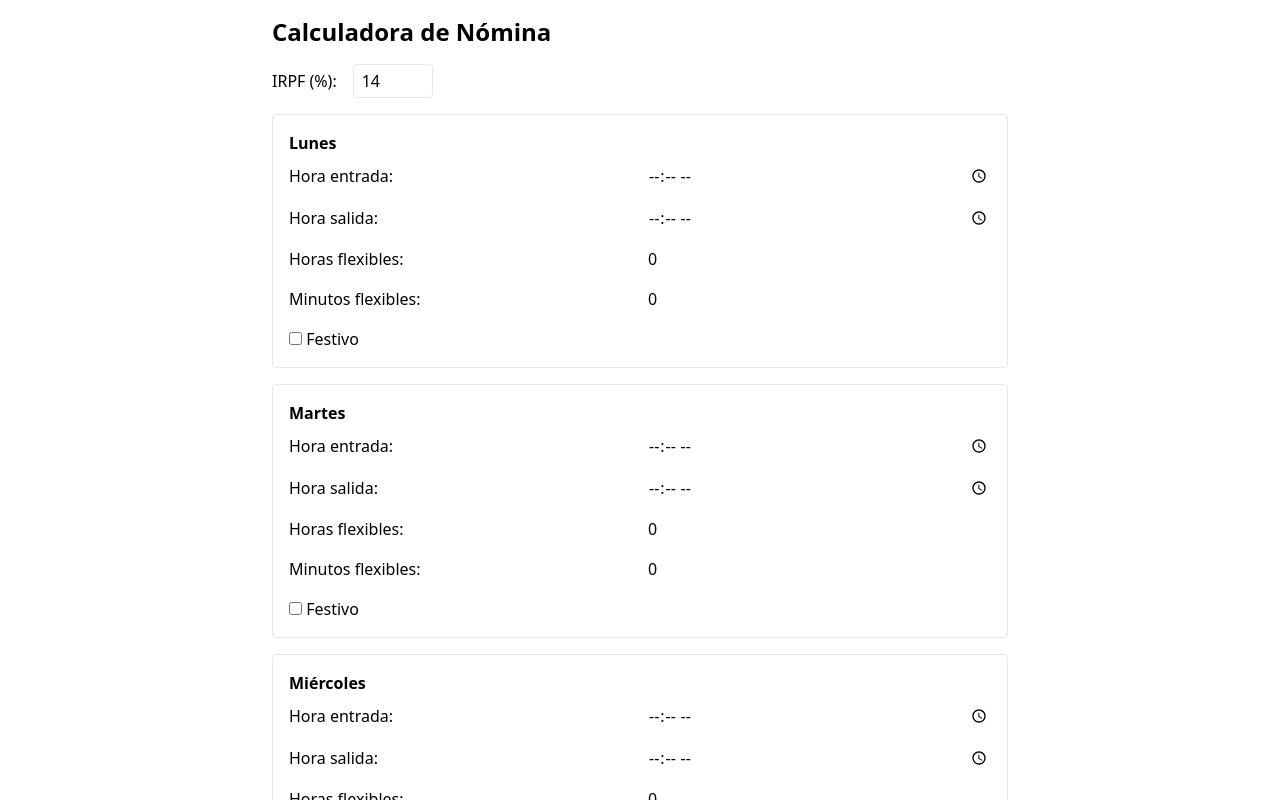
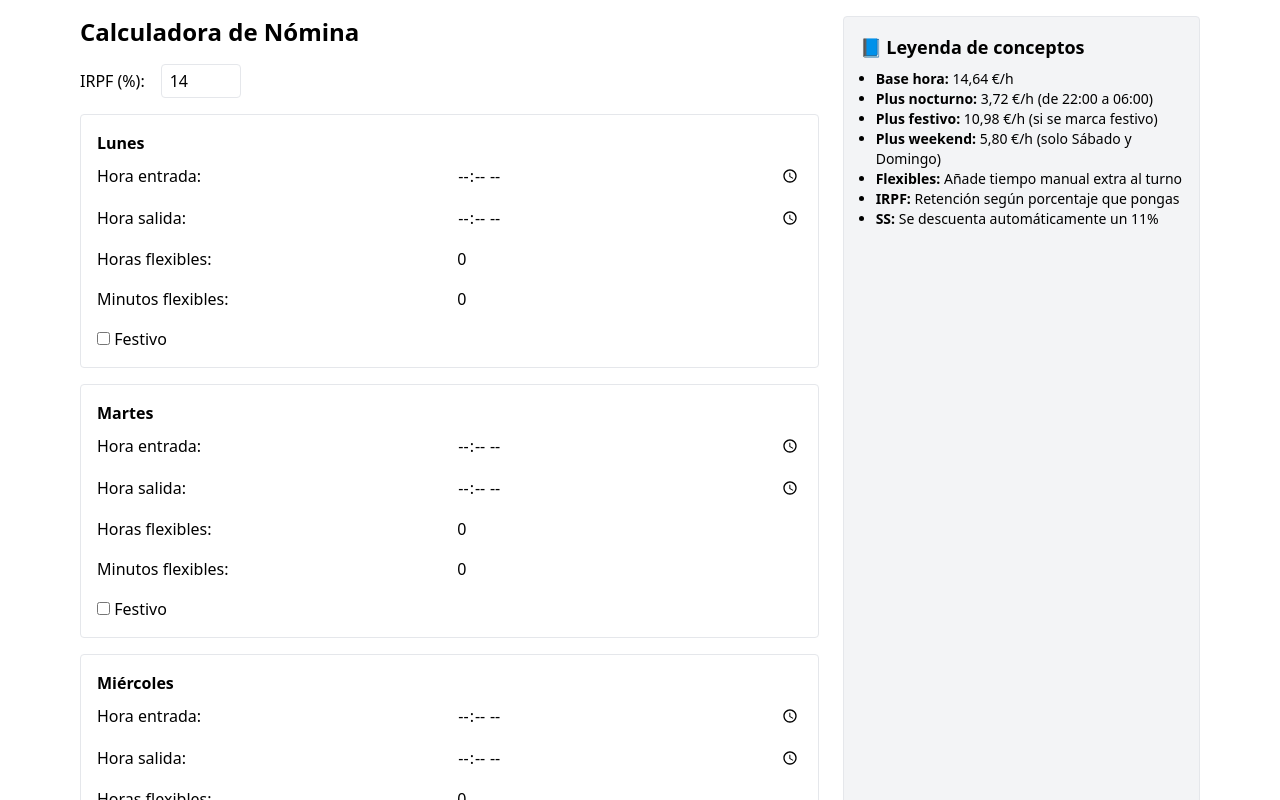
Before and after one commit to davedev88/nominapp-v2, a React (Vite) app: page / in a window 1280 px wide. Shown: the top 800 px of the page. Built offline with nearby package versions, Linux system fonts and the light colour scheme; the HTML template or start-up script is replaced by a standard one.

Commit message:
actualización para optimizar opciones

```diff
--- a/src/CalculadoraNomina.jsx
+++ b/src/CalculadoraNomina.jsx
@@ -83,7 +83,8 @@ export default function CalculadoraNomina() {
   };
 
   return (
-    <div className="p-4 max-w-3xl mx-auto space-y-4">
+    <div className="p-4 max-w-6xl mx-auto grid grid-cols-1 md:grid-cols-3 gap-6">
+      <div className="md:col-span-2 space-y-4">
         <h1 className="text-2xl font-bold">Calculadora de Nómina</h1>
 
         <div className="flex gap-4 items-center">
@@ -144,7 +145,7 @@ export default function CalculadoraNomina() {
                 }}
               />
 
-            <label>
+              <label className="col-span-2">
                 <input
                   type="checkbox"
                   checked={dia.festivo}
@@ -171,5 +172,19 @@ export default function CalculadoraNomina() {
           </div>
         )}
       </div>
+
+      <aside className="bg-gray-100 border rounded p-4 text-sm space-y-2">
+        <h2 className="text-lg font-bold mb-2">📘 Leyenda de conceptos</h2>
+        <ul className="list-disc pl-4">
+          <li><strong>Base hora:</strong> 14,64 €/h</li>
+          <li><strong>Plus nocturno:</strong> 3,72 €/h (de 22:00 a 06:00)</li>
+          <li><strong>Plus festivo:</strong> 10,98 €/h (si se marca festivo)</li>
+          <li><strong>Plus weekend:</strong> 5,80 €/h (solo Sábado y Domingo)</li>
+          <li><strong>Flexibles:</strong> Añade tiempo manual extra al turno</li>
+          <li><strong>IRPF:</strong> Retención según porcentaje que pongas</li>
+          <li><strong>SS:</strong> Se descuenta automáticamente un 11%</li>
+        </ul>
+      </aside>
+    </div>
   );
 }
```
Lines whose indentation alone changed are shown as unchanged.
